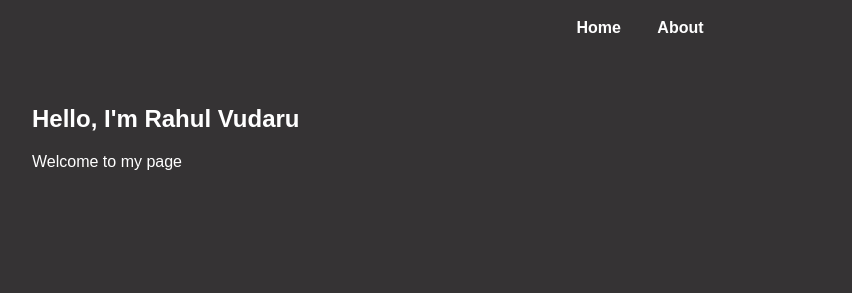
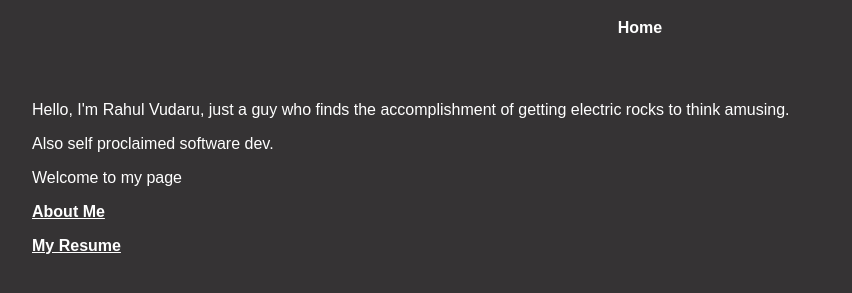
Before and after one commit to flyiingfrogs/page-test, a plain HTML site: page index.html in a window 1280 px wide. Shown: the part 77-370 px from the top of the page, without its empty margins (0-852 px from the left). Drawn offline with Linux system fonts and the light colour scheme.

Commit message:
moved about link to body section of home and removed it from the header
added to home section and added another resume link to it

added a new a case for css

```diff
--- a/index.html
+++ b/index.html
@@ -11,14 +11,18 @@
     <h1>Welcome to My Website</h1>
     <nav>
       <a href="index.html">Home</a>
-      <a href="about.html">About</a>
     </nav>
   </header>
 
   <main>
     <section>
-      <h2>Hello, I'm Rahul Vudaru</h2>
+      <p>Hello, I'm Rahul Vudaru, just a guy who finds the accomplishment of getting electric rocks to think amusing.</p>
+      <p>Also self proclaimed software dev.</p>
       <p>Welcome to my page</p>
+
+      <p><a href="about.html">About Me</a></p>
+      <p><a href="assets\Rahul_Vudaru_resume.pdf">My Resume</a></p>
+
     </section>
   </main>
 
--- a/styles.css
+++ b/styles.css
@@ -35,3 +35,9 @@ a {
     color: white;
     font-weight: bold;
 }
+
+p a {
+    display: block;
+    color: white;
+    font-weight: bold;
+}
```
Also changed, not shown: about.html (+1 -2 lines).
